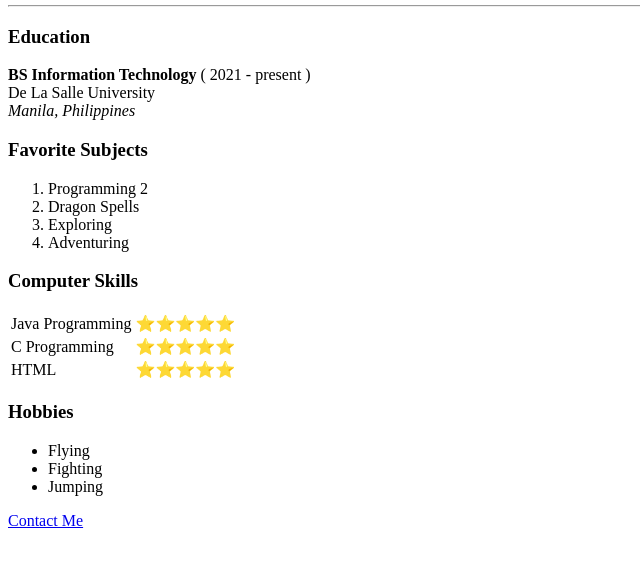
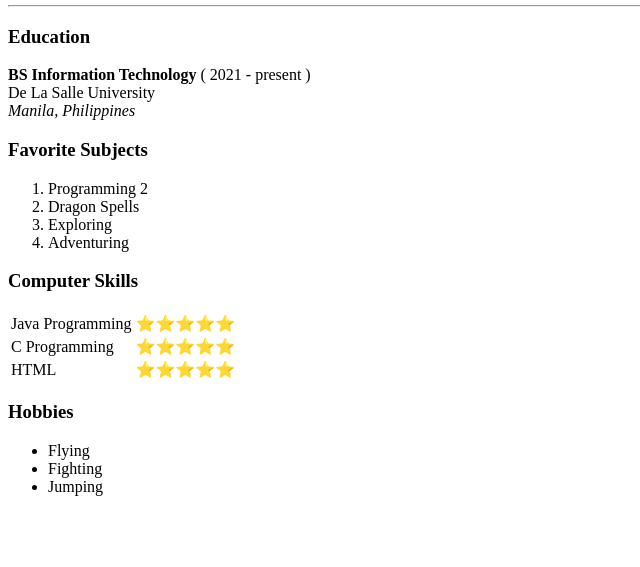
Before and after one commit to joax14/cv_test, a plain HTML site: page front.html in a window 1280 px wide. Shown: the part 167-734 px from the top of the page, without its empty margins (0-640 px from the left). Drawn offline with Linux system fonts and the light colour scheme.

Commit message:
Update front.html

```diff
--- a/front.html
+++ b/front.html
@@ -49,6 +49,5 @@
         <li>Jumping </li>
     </ul>
 
-    <a href="contact.html">Contact Me</a>
 </body>
 </html>
```
